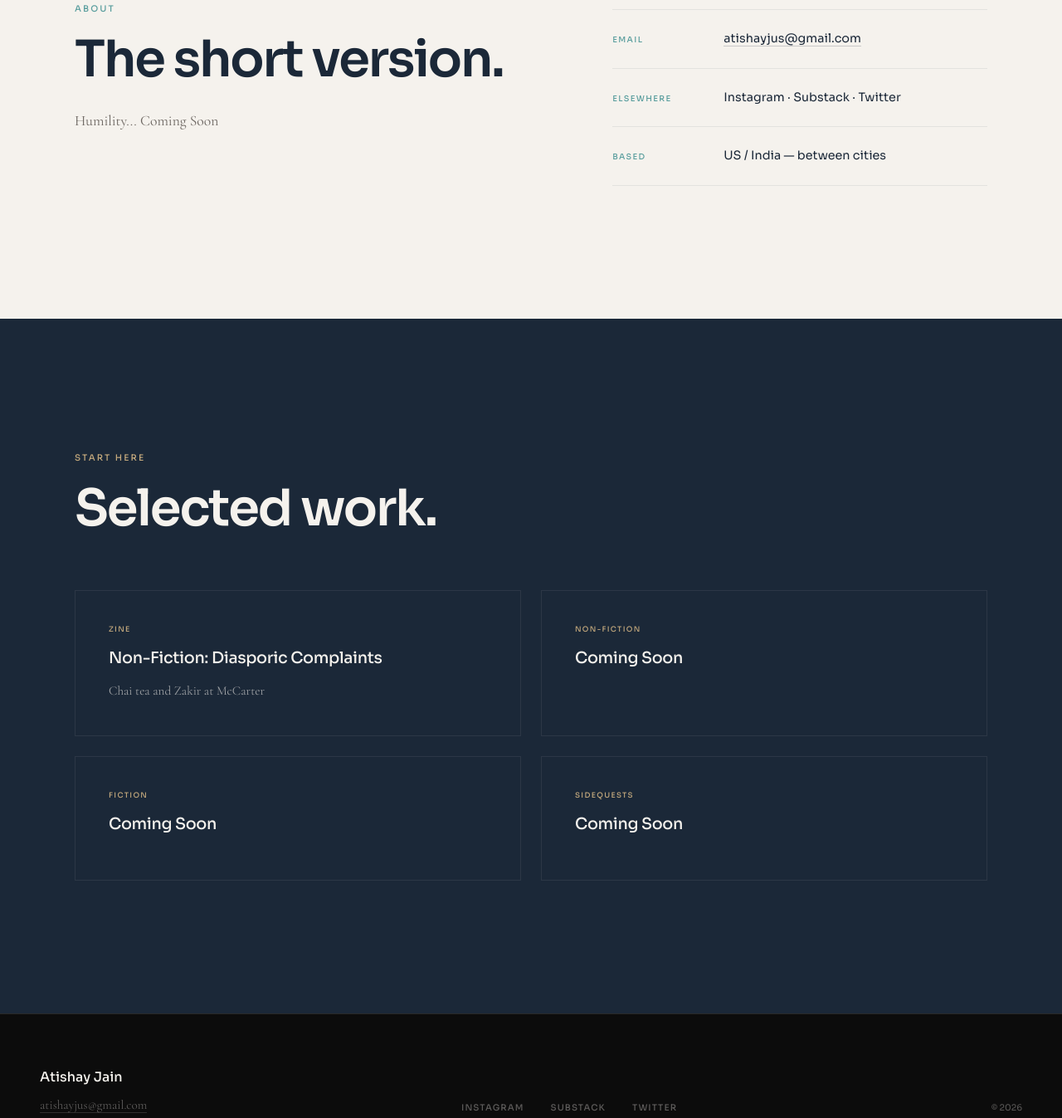
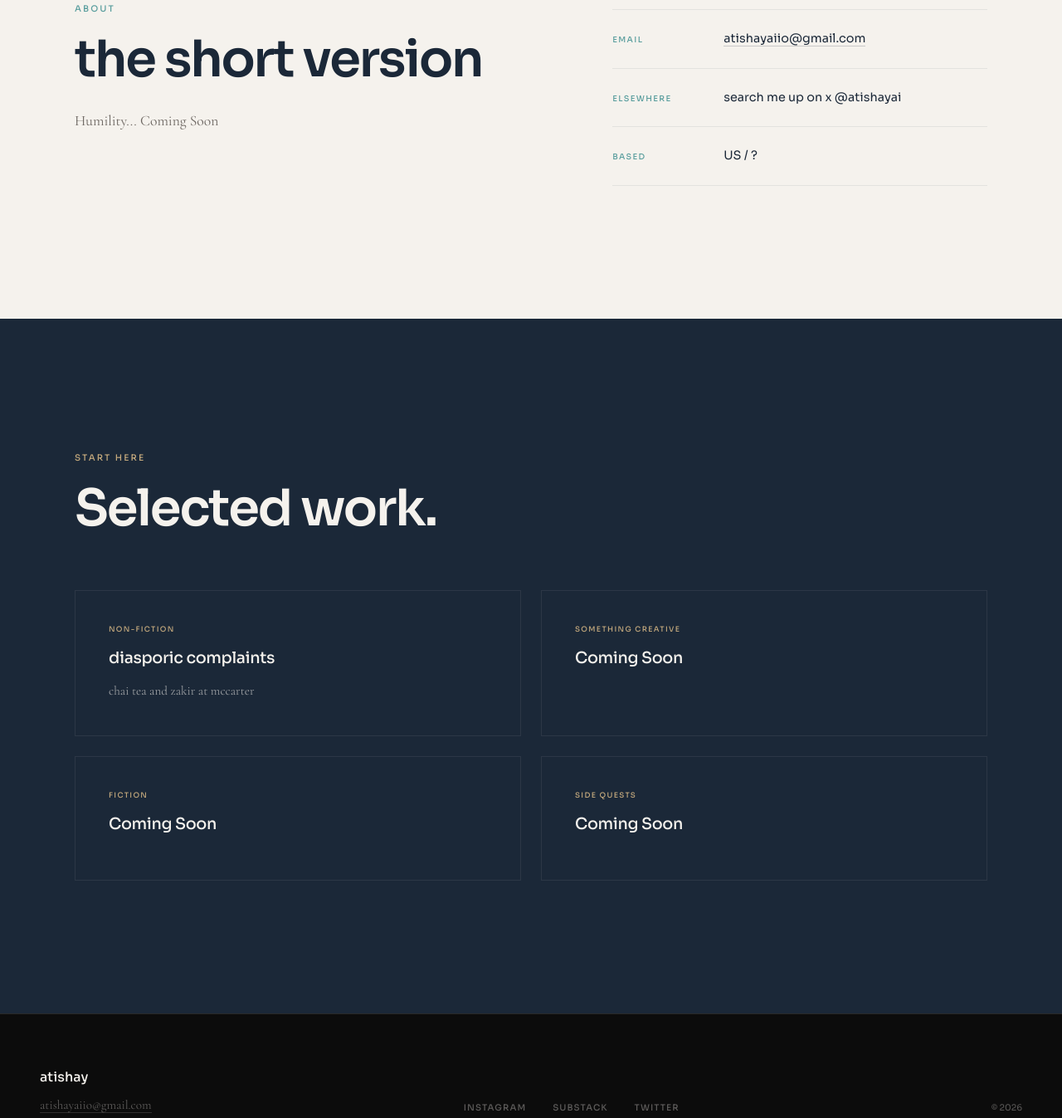
Before and after one commit to atishayai/atishayai.github.io, a website: page index.html in a window 1280 px wide. Shown: the part 957-2304 px from the top of the page at 83% size. Drawn offline with nearby package versions, Linux system fonts and the light colour scheme.

Commit message:
Update index.html

```diff
--- a/index.html
+++ b/index.html
@@ -4,14 +4,14 @@
 <meta charset="UTF-8">
 <meta name="viewport" content="width=device-width, initial-scale=1.0, viewport-fit=cover">
 <meta name="theme-color" content="#0C0C0C">
-<title>Atishay Jain</title>
+<title>atishay.io</title>
 <link rel="preconnect" href="https://fonts.googleapis.com">
 <link rel="preconnect" href="https://fonts.gstatic.com" crossorigin>
 <link rel="stylesheet" href="styles.css">
 </head>
 <body>
 <nav class="v2-nav" id="nav">
-  <a class="v2-nav-logo" href="index.html">Atishay Jain</a>
+  <a class="v2-nav-logo" href="index.html">atishay</a>
   <ul class="v2-nav-links">
     <li><a href="#about">About</a></li>
     <li><a href="#work">Work</a></li>
@@ -21,8 +21,8 @@
 </nav>
 <main>
   <section class="v2-hero">
-    <h1>Atishay</h1>
-    <p class="v2-hero-subtitle">Diasporic Complaints, Personal Grievances, Curated AI Slop, Side Quests</p>
+    <h1>atishay</h1>
+    <p class="v2-hero-subtitle">diasporic complaints, personal grievances, curated AI Slop, side quests</p>
     <div class="v2-hero-divider"></div>
     <div class="v2-hero-scroll-hint">Scroll</div>
   </section>
@@ -31,23 +31,23 @@
       <div class="v2-about-layout">
         <div>
           <div class="v2-overline reveal">About</div>
-          <h2 class="v2-headline reveal d1">The short version.</h2>
+          <h2 class="v2-headline reveal d1">the short version</h2>
           <div class="v2-body reveal d2">
             <p>Humility... Coming Soon</p>
           </div>
         </div>
         <div class="v2-about-facts reveal d3">
           <div class="v2-fact">
-            <div class="v2-fact-label">Email</div>
-            <div class="v2-fact-value"><a href="mailto:atishayjus@gmail.com">atishayjus@gmail.com</a></div>
+            <div class="v2-fact-label">email</div>
+            <div class="v2-fact-value"><a href="mailto:atishayaiio@gmail.com">atishayaiio@gmail.com</a></div>
           </div>
           <div class="v2-fact">
             <div class="v2-fact-label">Elsewhere</div>
-            <div class="v2-fact-value">Instagram · Substack · Twitter</div>
+            <div class="v2-fact-value"> search me up on x @atishayai </div>
           </div>
           <div class="v2-fact">
             <div class="v2-fact-label">Based</div>
-            <div class="v2-fact-value">US / India — between cities</div>
+            <div class="v2-fact-value">US / ? </div>
           </div>
         </div>
       </div>
@@ -59,20 +59,20 @@
       <h2 class="v2-headline reveal d1">Selected work.</h2>
       <div class="v2-cards">
         <a class="v2-card reveal d2" href="articles/a-system-so-perfect.html">
-          <div class="v2-card-type">Zine</div>
-          <div class="v2-card-title">Non-Fiction: Diasporic Complaints</div>
-          <div class="v2-card-excerpt">Chai tea and Zakir at McCarter</div>
+          <div class="v2-card-type">non-fiction</div>
+          <div class="v2-card-title">diasporic complaints</div>
+          <div class="v2-card-excerpt">chai tea and zakir at mccarter</div>
         </a>
         <a class="v2-card reveal d3" href="writing.html#nonfiction">
-          <div class="v2-card-type">Non-fiction</div>
+          <div class="v2-card-type">something creative</div>
           <div class="v2-card-title">Coming Soon</div>
         </a>
         <a class="v2-card reveal d2" href="writing.html#fiction">
-          <div class="v2-card-type">Fiction</div>
+          <div class="v2-card-type">fiction</div>
           <div class="v2-card-title">Coming Soon</div>
         </a>
         <a class="v2-card reveal d3" href="sidequests.html">
-          <div class="v2-card-type">Sidequests</div>
+          <div class="v2-card-type">side quests</div>
           <div class="v2-card-title">Coming Soon</div>
         </a>
       </div>
@@ -81,8 +81,8 @@
 </main>
 <footer class="v2-footer">
   <div>
-    <div class="v2-footer-name">Atishay Jain</div>
-    <div class="v2-footer-email"><a href="mailto:atishayjus@gmail.com">atishayjus@gmail.com</a></div>
+    <div class="v2-footer-name">atishay</div>
+    <div class="v2-footer-email"><a href="mailto:atishayaiio@gmail.com">atishayaiio@gmail.com</a></div>
   </div>
   <div class="v2-footer-socials">
     <a href="#">Instagram</a>
```
